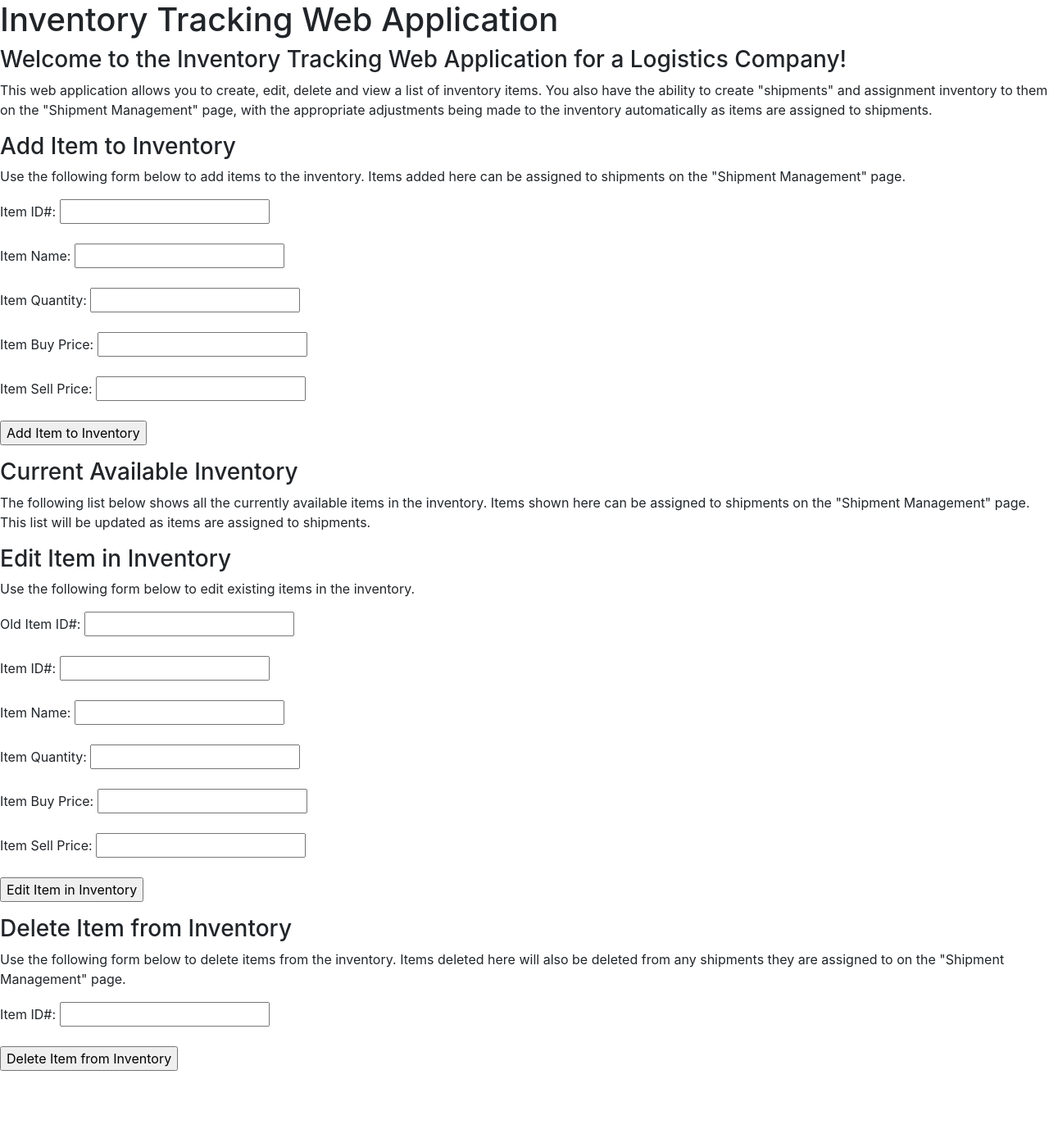
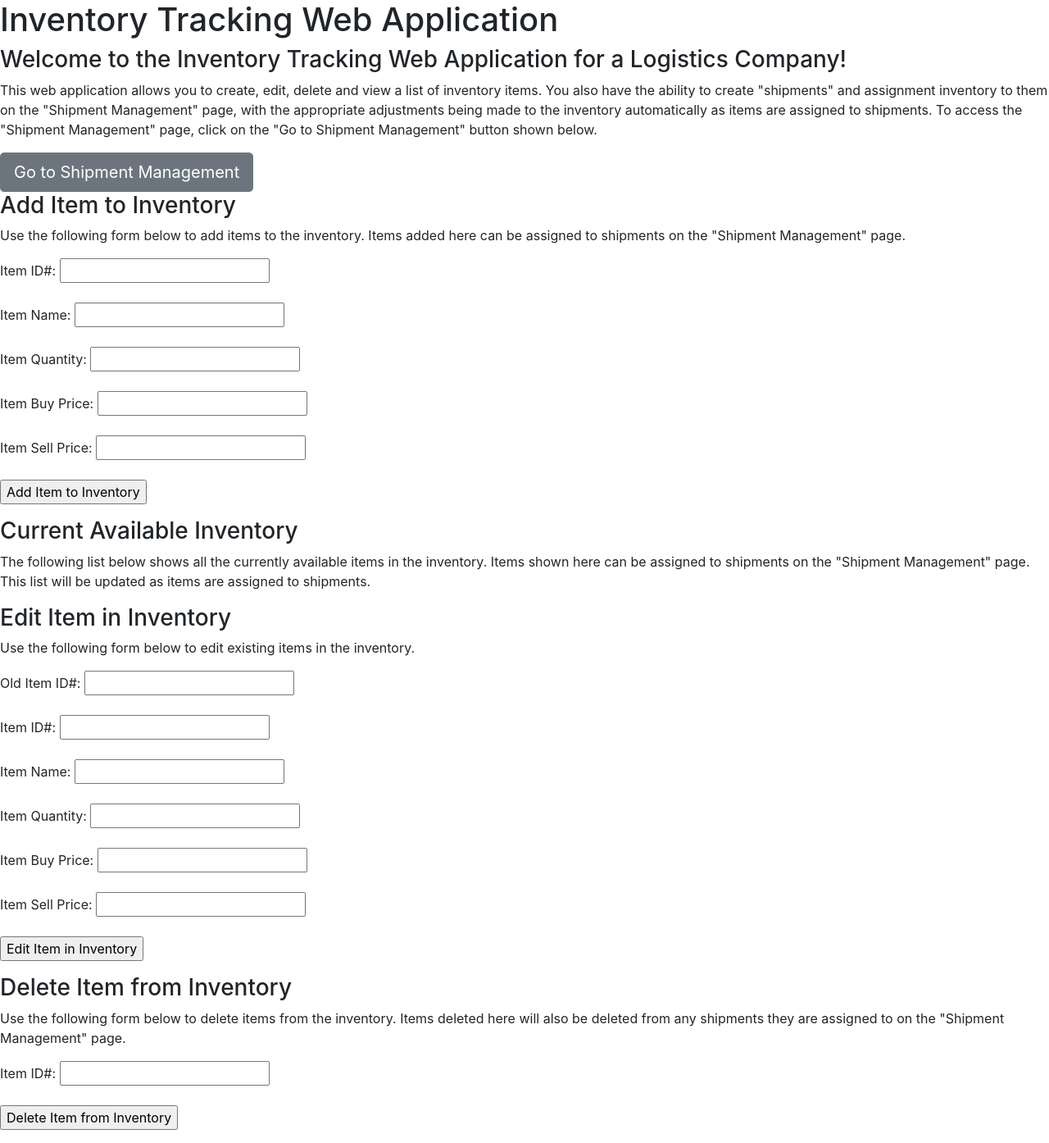
Before and after one commit to Nathaniel-Hu/FSWD-Python, a Flask app: page /inventory/ in a window 1280 px wide. Shown: the part 56-1450 px from the top of the page at 82% size. Before the commit the page ends 1362 px from the top, so only its background shows below. Run offline with Flask 2, Linux system fonts and the light colour scheme; data that the repository does not hold is empty.

Commit message:
extended top level page description, added Go To Shipment Management page button

```diff
--- a/Frontend/Templates/inventory.html
+++ b/Frontend/Templates/inventory.html
@@ -12,9 +12,12 @@
 <h3>Welcome to the Inventory Tracking Web Application for a Logistics Company!</h3>
 <p>This web application allows you to create, edit, delete and view a list of inventory items. You also have the ability
     to create "shipments" and assignment inventory to them on the "Shipment Management" page, with the appropriate
-    adjustments being made to the inventory automatically as items are assigned to shipments.</p>
+    adjustments being made to the inventory automatically as items are assigned to shipments. To access the "Shipment
+    Management" page, click on the "Go to Shipment Management" button shown below.</p>
+    <button type="button" class="btn btn-secondary btn-lg" onclick="window.location.href='/shipments';">Go to Shipment Management</button>
 </div>
 
+<div>
     {% with messages = get_flashed_messages() %}
         {% if messages %}
             {% for msg in messages %}
@@ -22,6 +25,7 @@
             {% endfor %}
         {% endif %}
     {% endwith %}
+</div>
 
 <div>
     <h3>Add Item to Inventory</h3>
```
Lines whose indentation alone changed are shown as unchanged.
